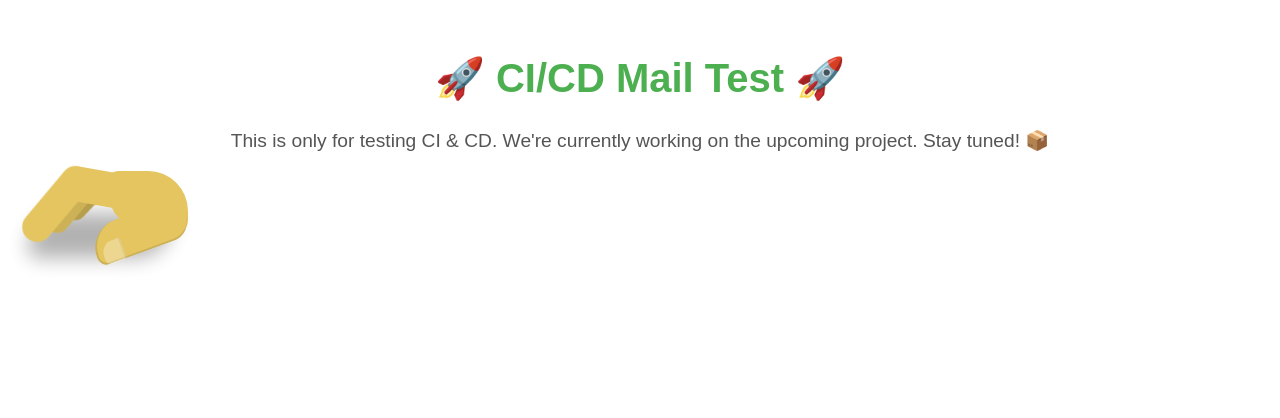
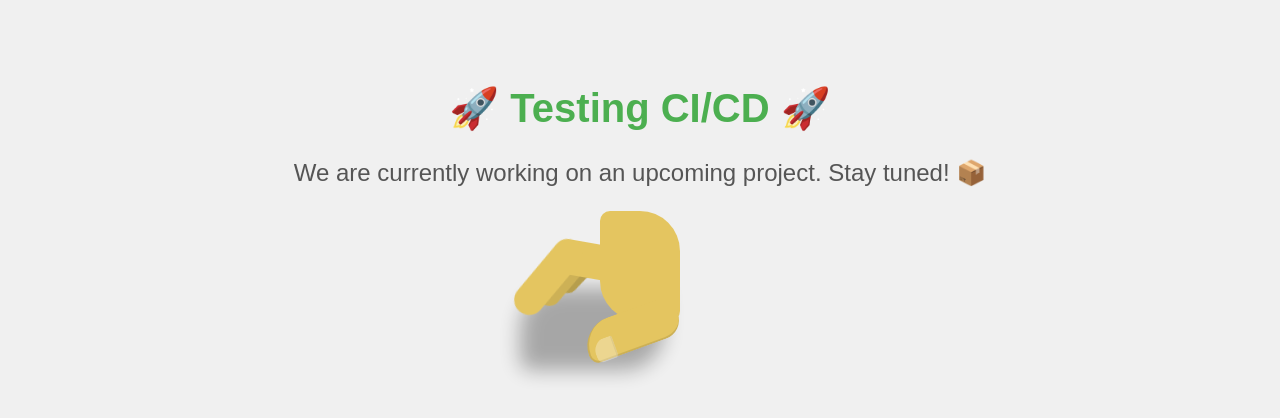
Before and after one commit to pdevhare1/CI-CD, a plain HTML site: page index.html in a window 1280 px wide. Drawn offline with Linux system fonts and the light colour scheme.

Commit message:
hand update

```diff
--- a/index.html
+++ b/index.html
@@ -13,7 +13,9 @@
         position: relative;
         width: 80px;
         height: 60px;
-        margin-left: 80px;
+        margin: 0 auto;
+        display: block;
+        padding-top: 50px;
       }
 
       .🤚:before {
@@ -162,7 +164,8 @@
       body {
         font-family: Arial, sans-serif;
         text-align: center;
-        padding: 20px;
+        padding: 50px;
+        background-color: #f0f0f0;
       }
 
       h1 {
@@ -171,14 +174,15 @@
       }
 
       p {
-        font-size: 1.2em;
+        font-size: 1.5em;
         color: #555;
+        margin-top: 20px;
       }
     </style>
   </head>
   <body>
-    <h1>🚀 CI/CD Mail Test 🚀</h1>
-    <p>This is only for testing CI & CD. We're currently working on the upcoming project. Stay tuned! 📦</p>
+    <h1>🚀 Testing CI/CD 🚀</h1>
+    <p>We are currently working on an upcoming project. Stay tuned! 📦</p>
 
     <div class="🤚">
       <div class="👉"></div>
```
